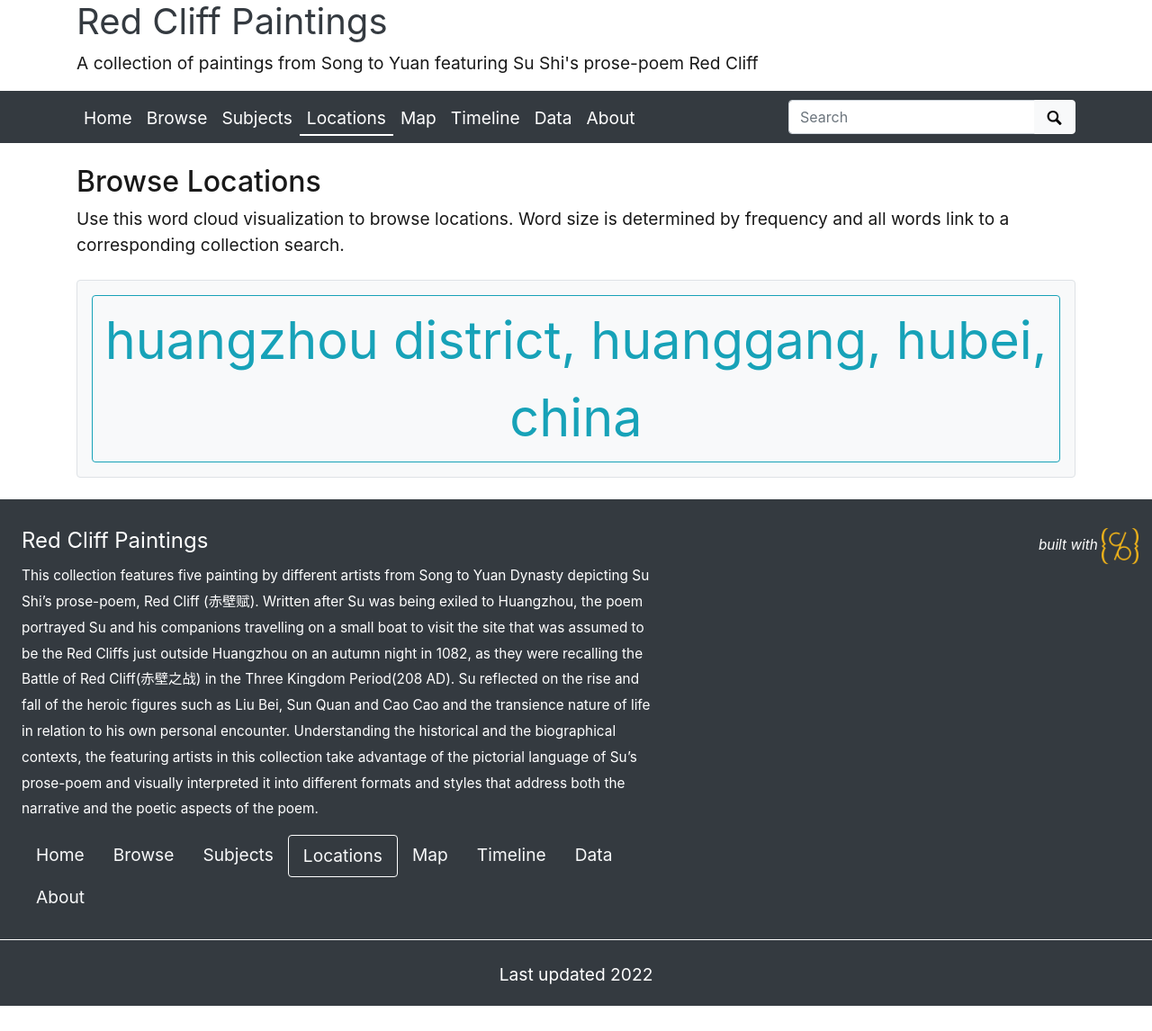
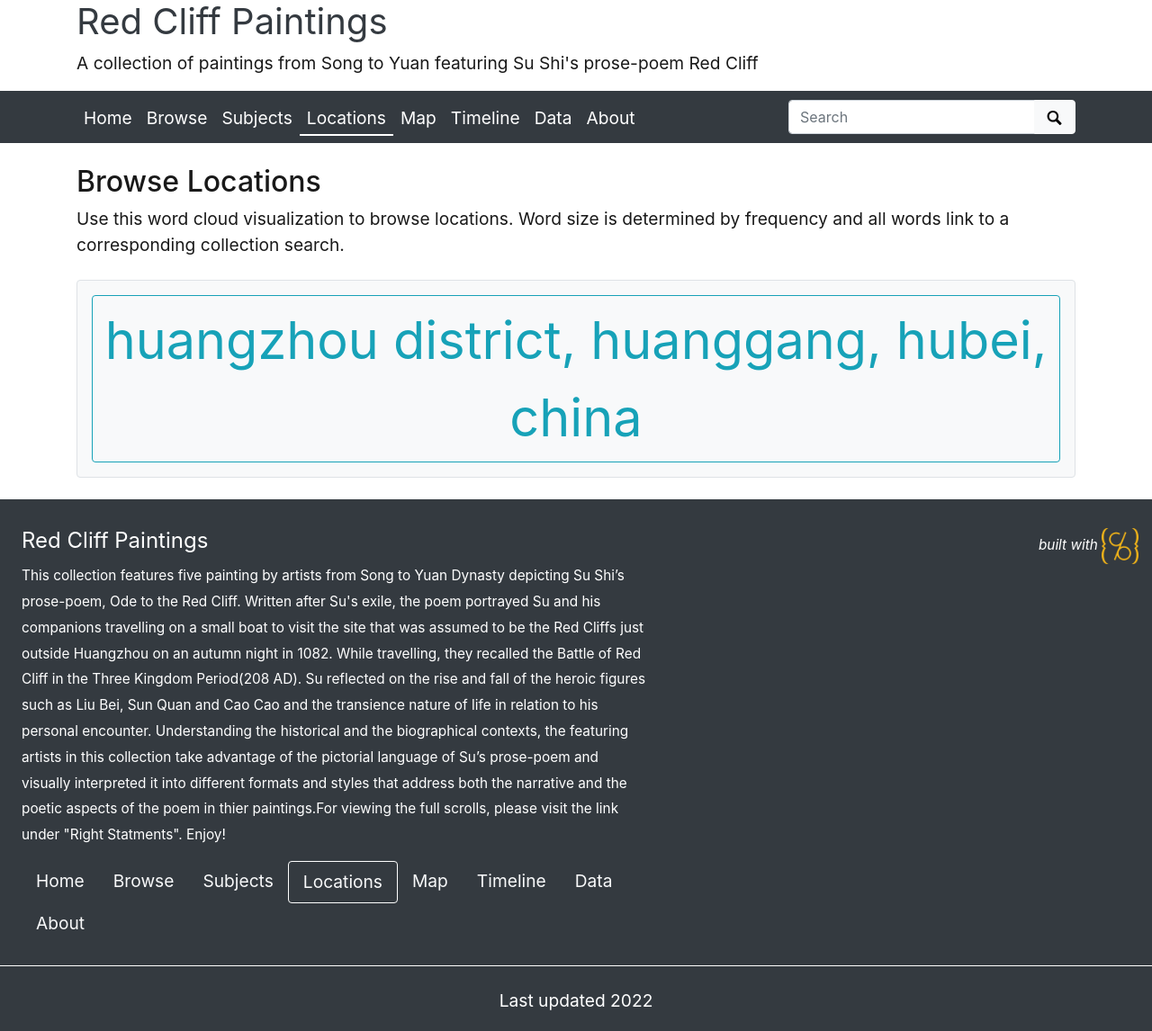
Before and after one commit to ghiblitan/redcliff, a Jekyll site: the page built from pages/locations.md, in a window 1280 px wide. Shown: the whole page at 90% size. Built offline with Jekyll 4.4.1, drawn with Linux system fonts in a browser that asks for light colours; before the commit the page ends 1118 px from its top, so only the background shows below that.

Commit message:
Update _config.yml

```diff
--- a/_config.yml
+++ b/_config.yml
@@ -25,7 +25,7 @@
 tagline: A collection of paintings from Song to Yuan featuring Su Shi's prose-poem Red Cliff
 # description appears in meta tags and other locations
 # this description might appear in search result lists, keep around 160 characters max
-description: This collection features five painting by different artists from Song to Yuan Dynasty depicting Su Shi’s prose-poem, Red Cliff (赤壁赋). Written after Su was being exiled to Huangzhou, the poem portrayed Su and his companions travelling on a small boat to visit the site that was assumed to be the Red Cliffs just outside Huangzhou on an autumn night in 1082, as they were recalling the Battle of Red Cliff(赤壁之战) in the Three Kingdom Period(208 AD). Su reflected on the rise and fall of the heroic figures such as Liu Bei, Sun Quan and Cao Cao and the transience nature of life in relation to his own personal encounter. Understanding the historical and the biographical contexts, the featuring artists in this collection take advantage of the pictorial language of Su’s prose-poem and visually interpreted it into different formats and styles that address both the narrative and the poetic aspects of the poem.
+description: This collection features five painting by artists from Song to Yuan Dynasty depicting Su Shi’s prose-poem, Ode to the Red Cliff. Written after Su's exile, the poem portrayed Su and his companions travelling on a small boat to visit the site that was assumed to be the Red Cliffs just outside Huangzhou on an autumn night in 1082. While travelling, they recalled the Battle of Red Cliff in the Three Kingdom Period(208 AD). Su reflected on the rise and fall of the heroic figures such as Liu Bei, Sun Quan and Cao Cao and the transience nature of life in relation to his personal encounter. Understanding the historical and the biographical contexts, the featuring artists in this collection take advantage of the pictorial language of Su’s prose-poem and visually interpreted it into different formats and styles that address both the narrative and the poetic aspects of the poem in thier paintings.For viewing the full scrolls, please visit the link under "Right Statments". Enjoy!
 
 # creator of the digital collection, to appear in meta tags; we typically use our GitHub usernames but feel free to just use your name
 author: Ghibli Tan
```
